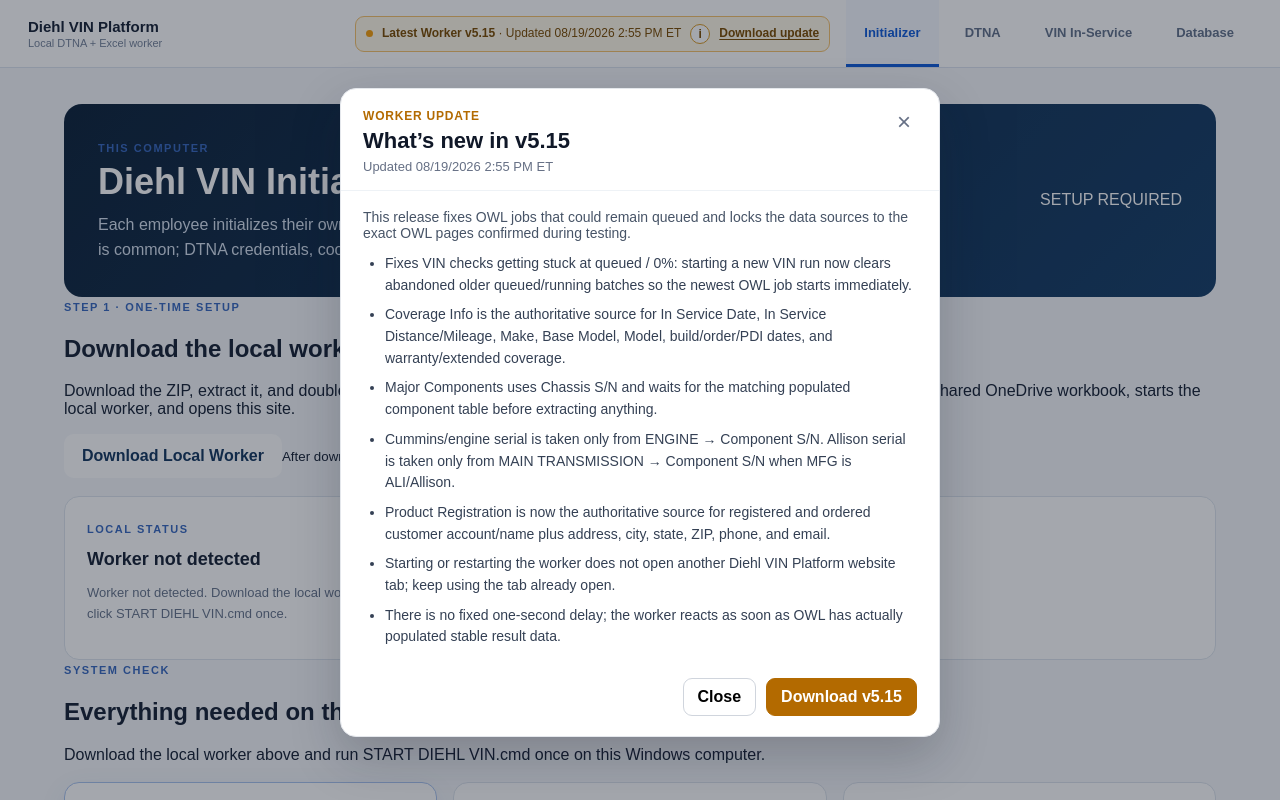
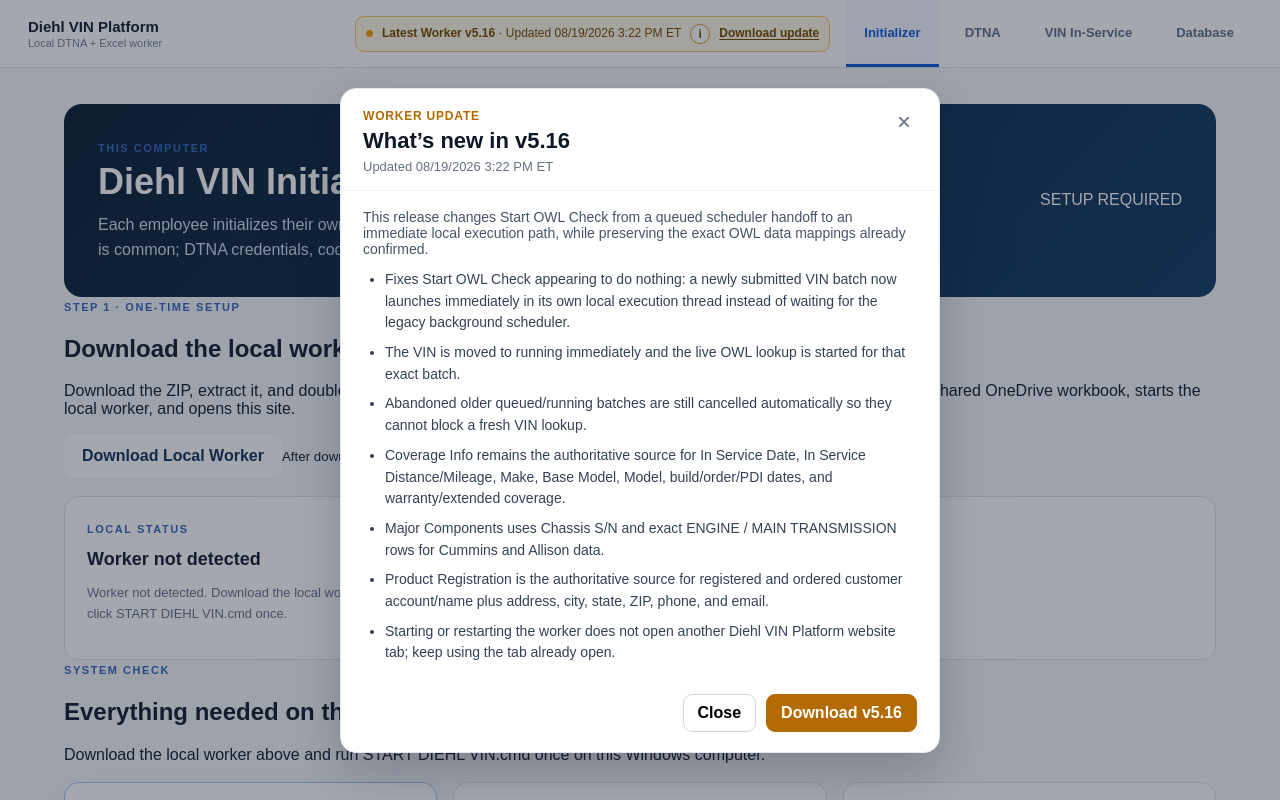
Before and after one commit to Wickey23/Diehl-vin-platform, a Next.js app: page / in a window 1280 px wide. Both pictures are taken after a click on the button "What's new in this worker update". Shown: the top 800 px of the page. Built offline with nearby package versions, Linux system fonts and the light colour scheme; no server answers.

Commit message:
Show v5.16 immediate OWL start fix

```diff
--- a/components/top-tabs.tsx
+++ b/components/top-tabs.tsx
@@ -11,16 +11,16 @@
   { href: '/database', label: 'Database' },
 ];
 
-const LATEST_WORKER_VERSION = '5.15';
-const LATEST_WORKER_UPDATED = '08/19/2026 2:55 PM ET';
+const LATEST_WORKER_VERSION = '5.16';
+const LATEST_WORKER_UPDATED = '08/19/2026 3:22 PM ET';
 const RELEASE_NOTES = [
-  'Fixes VIN checks getting stuck at queued / 0%: starting a new VIN run now clears abandoned older queued/running batches so the newest OWL job starts immediately.',
-  'Coverage Info is the authoritative source for In Service Date, In Service Distance/Mileage, Make, Base Model, Model, build/order/PDI dates, and warranty/extended coverage.',
-  'Major Components uses Chassis S/N and waits for the matching populated component table before extracting anything.',
-  'Cummins/engine serial is taken only from ENGINE → Component S/N. Allison serial is taken only from MAIN TRANSMISSION → Component S/N when MFG is ALI/Allison.',
-  'Product Registration is now the authoritative source for registered and ordered customer account/name plus address, city, state, ZIP, phone, and email.',
+  'Fixes Start OWL Check appearing to do nothing: a newly submitted VIN batch now launches immediately in its own local execution thread instead of waiting for the legacy background scheduler.',
+  'The VIN is moved to running immediately and the live OWL lookup is started for that exact batch.',
+  'Abandoned older queued/running batches are still cancelled automatically so they cannot block a fresh VIN lookup.',
+  'Coverage Info remains the authoritative source for In Service Date, In Service Distance/Mileage, Make, Base Model, Model, build/order/PDI dates, and warranty/extended coverage.',
+  'Major Components uses Chassis S/N and exact ENGINE / MAIN TRANSMISSION rows for Cummins and Allison data.',
+  'Product Registration is the authoritative source for registered and ordered customer account/name plus address, city, state, ZIP, phone, and email.',
   'Starting or restarting the worker does not open another Diehl VIN Platform website tab; keep using the tab already open.',
-  'There is no fixed one-second delay; the worker reacts as soon as OWL has actually populated stable result data.',
 ];
 
 export function TopTabs() {
@@ -63,7 +63,7 @@
             </div>
 
             <div style={{padding:'18px 22px 8px'}}>
-              <p style={{margin:'0 0 12px',color:'#475467',fontSize:14}}>This release fixes OWL jobs that could remain queued and locks the data sources to the exact OWL pages confirmed during testing.</p>
+              <p style={{margin:'0 0 12px',color:'#475467',fontSize:14}}>This release changes Start OWL Check from a queued scheduler handoff to an immediate local execution path, while preserving the exact OWL data mappings already confirmed.</p>
               <ul style={{margin:'0 0 8px',paddingLeft:22,color:'#344054',fontSize:14,lineHeight:1.55}}>
                 {RELEASE_NOTES.map((note) => <li key={note} style={{marginBottom:8}}>{note}</li>)}
               </ul>
```
